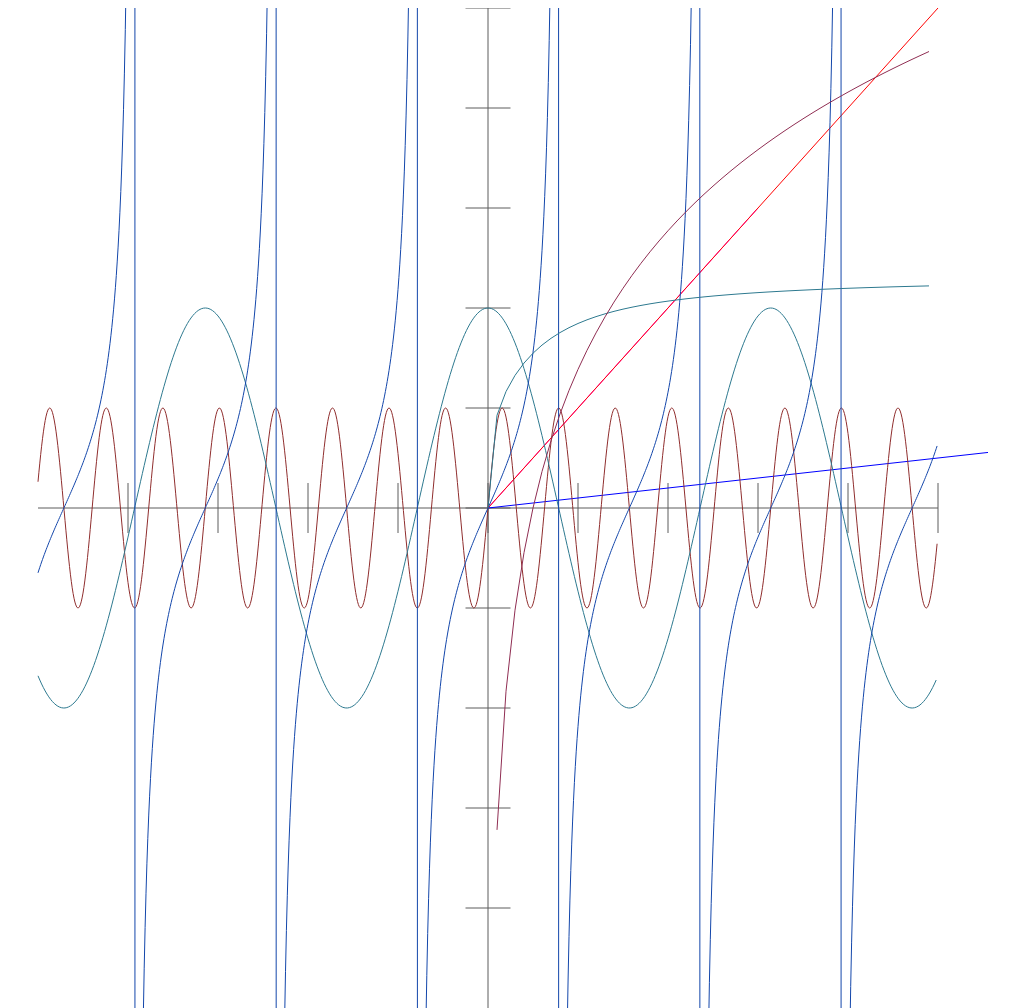
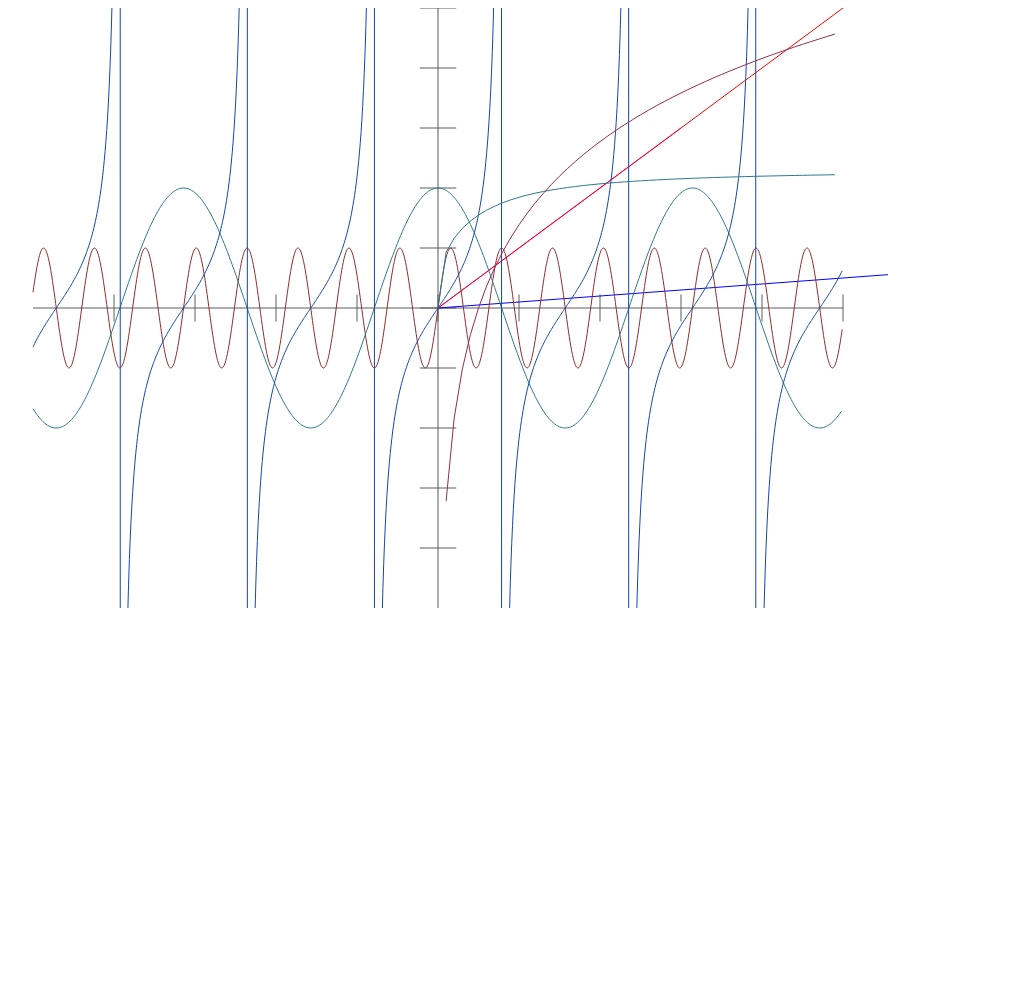
Before and after one commit to MoreSaltMoreLemon/graphi.ts, a plain HTML site: page index.html in a window 1280 px wide. Shown: the whole page, without its empty margins (20-1038 px from the left). After the commit the page ends 800 px from the top, so only its background shows below. Drawn offline with Linux system fonts and the light colour scheme.

Commit message:
fixed examples

```diff
--- a/index.html
+++ b/index.html
@@ -13,7 +13,7 @@
   <body>
 
     <main class="content">
-        <canvas height="1000px" width="1000px"></canvas>
+        <canvas height="600px" width="900px"></canvas>
     </main>
 
   </body>
```
